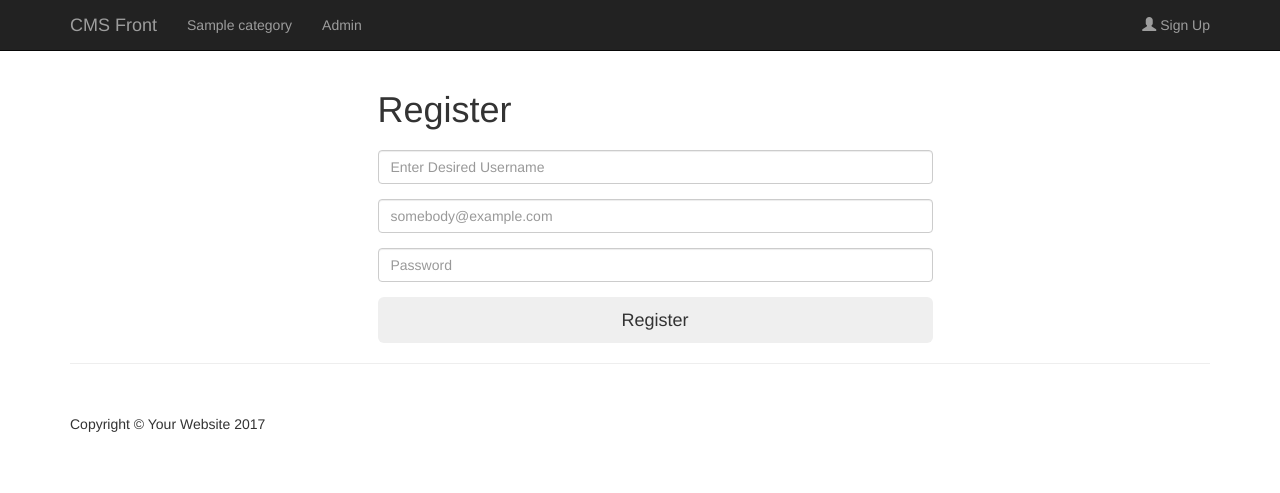
After one commit to silversteak/cms, a PHP site: page /registration.php in a window 1280 px wide. The commit adds this page. Shown: the top 493 px of the page. Run offline with PHP 8.4, Linux system fonts and the light colour scheme; tables that the repository leaves empty or names only in its code hold one stand-in row (values such as "Sample post").

Commit message:
Registration page added

```diff
--- a/admin/includes/edit_user.php
+++ b/admin/includes/edit_user.php
@@ -10,7 +10,7 @@
     while($row = mysqli_fetch_assoc($select_particular_user)){
       $username= $row['username'];
       $user_password= $row['user_password'];
-
+      $salt = $row['user_randSalt'];
       $user_firstName = $row['user_firstname'];
       $user_lastName = $row['user_lastname'];
       $user_email = $row['user_email'];
@@ -19,6 +19,7 @@
 
   }
 
+  $user_password = crypt($user_password, $salt);
 
   }
 
@@ -48,6 +49,9 @@
 
             $username = mysqli_real_escape_string($connect, $username);
             $user_password = mysqli_real_escape_string($connect, $user_password);
+
+                //$salt = $row['user_randSalt'];
+                $user_password = crypt($user_password, $salt);
 
              /*$hashFormat = "$2y$10$";
              $salt = "thisissomethingcrazy22characters";
--- a/includes/login.php
+++ b/includes/login.php
@@ -29,6 +29,7 @@
       echo $user_role = $row['user_role'];
       }
 
+      $password = crypt($password, $user_password);
       if($username == $db_username && $password == $user_password){
 
       	$_SESSION['username'] = $username;
--- a/includes/navigation.php
+++ b/includes/navigation.php
@@ -30,18 +30,11 @@
 
                      <li><a href="admin">Admin</a></li>
 
-                   <!--  <li>
-                        <a href="#">About</a>
-                    </li>
-                    <li>
-                        <a href="#">Services</a>
-                    </li>
-                    <li>
-                        <a href="#">Contact</a>
-                    </li> -->
-
 
                 </ul>
+
+                <ul class="nav navbar-nav navbar-right">
+                <li><a href="registration.php"><span class="glyphicon glyphicon-user"></span> Sign Up</a></li>
             </div>
             <!-- /.navbar-collapse -->
         </div>
--- /dev/null
+++ b/registration.php
@@ -0,0 +1,106 @@
+<?php  include "includes/db.php"; ?>
+ <?php  include "includes/header.php"; ?>
+
+
+    <!-- Navigation -->
+
+    <?php  include "includes/navigation.php"; ?>
+
+    <?php
+
+        if(isset($_POST['submit'])){
+            //echo "its awesome";
+            $email = $_POST['email'];
+            $username = $_POST['username'];
+            $password = $_POST['password'];
+
+            if(!empty($email) && !empty($username) && !empty($password)){
+
+            $email = mysqli_real_escape_string($connect, $email);
+            $username = mysqli_real_escape_string($connect, $username);
+            $password = mysqli_real_escape_string($connect, $password);
+
+            $query = "SELECT user_randSalt FROM users";
+            $select_randsalt_query = mysqli_query($connect, $query);
+
+             if(!$select_randsalt_query){
+                die ('Query Failed' .mysqli_error($connect));
+            }
+
+                $row = mysqli_fetch_assoc($select_randsalt_query);
+                $salt = $row['user_randSalt'];
+                $password = crypt($password, $salt);
+
+                $query = "INSERT INTO users (username, user_email, user_password, user_role) ";
+                $query .= "VALUES('$username', '$email' , '$password', 'Subscriber')";
+
+                $register_user_query = mysqli_query($connect, $query);
+                if(!$register_user_query){
+                    die ('Query Failed' .mysqli_error($connect));
+                }
+
+                $message = "Your account has been created";
+
+                }
+
+                else {
+                    $message = "Fields cannat be empty";
+                }
+
+            }
+
+            else{
+                $message = "";
+            }
+
+
+
+             //$hashFormat = "$2y$10$";
+             //$salt = "thisissomethingcrazy22characters";
+            // $hashSalt = $hashFormat.$salt;
+             //$password = crypt($password, $);
+
+        //}
+
+     ?>
+
+    <!-- Page Content -->
+    <div class="container">
+
+<section id="login">
+    <div class="container">
+        <div class="row">
+            <div class="col-xs-6 col-xs-offset-3">
+                <div class="form-wrap">
+                <h1>Register</h1>
+                    <form role="form" action="registration.php" method="post" id="login-form" autocomplete="off">
+
+                        <h3 class="text-center"><?php echo $message ?></h3>
+                        <div class="form-group">
+                            <label for="username" class="sr-only">username</label>
+                            <input type="text" name="username" id="username" class="form-control" placeholder="Enter Desired Username">
+                        </div>
+                         <div class="form-group">
+                            <label for="email" class="sr-only">Email</label>
+                            <input type="email" name="email" id="email" class="form-control" placeholder="somebody@example.com">
+                        </div>
+                         <div class="form-group">
+                            <label for="password" class="sr-only">Password</label>
+                            <input type="password" name="password" id="key" class="form-control" placeholder="Password">
+                        </div>
+
+                        <input type="submit" name="submit" id="btn-login" class="btn btn-custom btn-lg btn-block" value="Register">
+                    </form>
+
+                </div>
+            </div> <!-- /.col-xs-12 -->
+        </div> <!-- /.row -->
+    </div> <!-- /.container -->
+</section>
+
+
+        <hr>
+
+
+
+<?php include "includes/footer.php";?>
```
Also changed, not shown: admin/includes/view_all_users.php (+4 -4 lines), images/AirBrush_20170609183915.jpg (added), images/IMG_20170609_180658.jpg (added).
